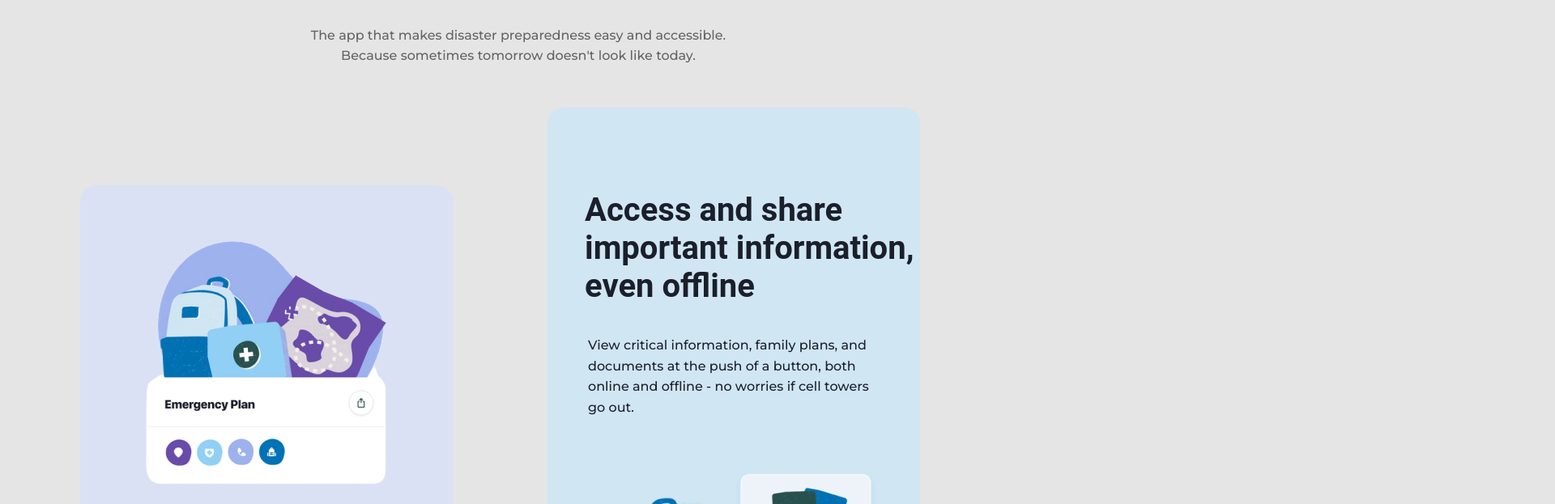
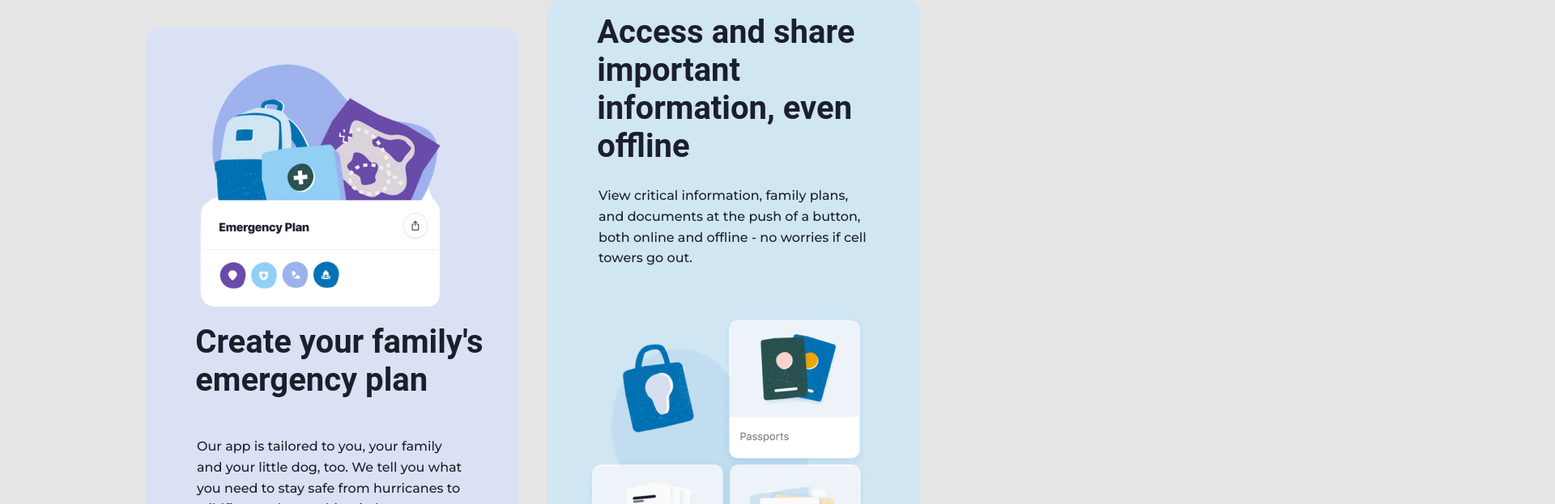
Before and after one commit to Jennetiero/harbor-app, a Next.js app: page / in a window 1280 px wide. Shown: the part 1933-2556 px from the top of the page at 81% size, 1920 px wide, since content can reach past the window. Built offline with nearby package versions, Linux system fonts and the light colour scheme.

Commit message:
removed all positions from CSS

```diff
--- a/components/aboutPage.js
+++ b/components/aboutPage.js
@@ -35,43 +35,45 @@ export default function AboutPage({ children, home }) {
                     <br />
                     Because sometimes tomorrow doesn't look like today.
                 </h4>
+                <div className={styles.boxes}>
                     <div className={styles.boxOne}>
-                    <div className={styles.img}>
                         <Image
                             priority
                             src="/images/imageBox.jpg"
+                            className={styles.img}
                             width={360}
                             height={321}
                         />
-                    </div>
                         <h2 className={styles.textBox}>
                             Create your family's emergency plan
                         </h2>
                         <h4 className={styles.boxQuote}>
-                        Our app is tailored to you, your family and your little
-                        dog, too. We tell you what you need to stay safe from
-                        hurricanes to wildfires and everything in between.
+                            Our app is tailored to you, your family and your
+                            little dog, too. We tell you what you need to stay
+                            safe from hurricanes to wildfires and everything in
+                            between.
                         </h4>
                     </div>
+                    {/* 2ND BOX */}
                     <div className={styles.boxTwo}>
-                    <div className={styles.blueImg}>
+                        <h2 className={styles.blueText}>
+                            Access and share important information, even offline
+                        </h2>
+                        <br />
+                        <h4 className={styles.blueQuote}>
+                            View critical information, family plans, and
+                            documents at the push of a button, both online and
+                            offline - no worries if cell towers go out.
+                        </h4>
                         <Image
                             priority
                             src="/images/Rectangle.jpg"
+                            className={styles.blueImg}
                             width={360}
                             height={391}
                         />
                     </div>
-                    <h2 className={styles.blueText}>
-                        Access and share important information, even offline
-                    </h2>
-                    <h4 className={styles.blueQuote}>
-                        View critical information, family plans, and documents
-                        at the push of a button, both online and offline - no
-                        worries if cell towers go out.
-                    </h4>
-                </div>
-
+                    {/* 3RD BOX */}
                     <div className={styles.boxThree}>
                         <Image
                             priority
@@ -84,30 +86,34 @@ export default function AboutPage({ children, home }) {
                         <h2 className={styles.textBox}>
                             Know exactly what to do when an emergency strikes
                         </h2>
+                        <br />
                         <h4 className={styles.boxQuote}>
-                        When disasters happen, harbor automatically activates
-                        your readiness plan and sends you personalized,
-                        on-demand info when it matters the most.
+                            When disasters happen, harbor automatically
+                            activates your readiness plan and sends you
+                            personalized, on-demand info when it matters the
+                            most.
                         </h4>
                     </div>
                     {/* 4TH BOX */}
                     <div className={styles.boxFour}>
-                    <div className={styles.blueImg}>
+                        <h2 className={styles.blueText}>
+                            Get peace-of-mind with automatic risk assessments
+                        </h2>
+                        <h4 className={styles.blueQuote}>
+                            We use data from NOAA, FEMA, and USGS to pinpoint
+                            what your household is at risk for. No more
+                            guessing.
+                        </h4>
                         <Image
                             priority
                             src="/images/yellowBox.jpg"
+                            className={styles.blueImg}
                             width={360}
                             height={346}
                         />
                     </div>
-                    <h2 className={styles.blueText}>
-                        Get peace-of-mind with automatic risk assessments
-                    </h2>
-                    <h4 className={styles.blueQuote}>
-                        We use data from NOAA, FEMA, and USGS to pinpoint what
-                        your household is at risk for. No more guessing.
-                    </h4>
                 </div>
+
                 <h1 className={styles.headQuote}>
                     Reimagining readiness for life's uncertain moments.
                 </h1>
@@ -116,6 +122,11 @@ export default function AboutPage({ children, home }) {
                     accessible.{" "}
                 </h4>
                 <div className={styles.reviewBox}>
+
+                    <h4 className={styles.textReview}>
+                        It's beautiful, easy to use, and is genuinely growing my
+                        confidence for crisis preparation.
+                    </h4>
                     <div className={styles.starsImg}>
                         <Image
                             priority
@@ -124,15 +135,8 @@ export default function AboutPage({ children, home }) {
                             height={23}
                         />
                     </div>
-                    <h4 className={styles.textReview}>
-                        It's beautiful, easy to use, and is genuinely growing my
-                        confidence for crisis preparation.
-                    </h4>
-                    <h4 className={styles.textReview}>
-                        iOS Beta Tester
-                    </h4>
+                    <h4 className={styles.textReview}>iOS Beta Tester</h4>
                 </div>
-
             </main>
         </>
     );
--- a/components/aboutPage.module.css
+++ b/components/aboutPage.module.css
@@ -1,12 +1,22 @@
 @import url("https://fonts.googleapis.com/css2?family=Montserrat:wght@500&display=swap");
 @import url("https://fonts.googleapis.com/css2?family=DM+Serif+Display&family=Montserrat:wght@500&display=swap");
 
+.wrapper {
+    display: grid;
+    height: fit-content;
+    justify-content: center;
+    flex-direction: column;
+    align-items: center;
+    grid-gap: 0px 0px;
+    /* grid-template-rows: 2fr 2fr; */
+    /* grid-template-columns: 1fr 1fr; */
+}
+
 .headQuote {
-    position: relative;
     width: 641px;
     height: 112px;
     left: calc(50% - 641px / 2 + 0.5px);
-    top: 25%;
+    top: -5.89px;
     font-family: "DM Serif Display", serif;
     font-style: normal;
     font-weight: 400;
@@ -16,18 +26,7 @@
     color: #28514f;
 }
 
-.wrapper {
-    display: grid;
-    height: fit-content;
-    justify-content: center;
-    flex-direction: column;
-    align-items: center;
-    /* grid-template-rows: 50%; */
-
-}
-
 .quote {
-    position: relative;
     font-family: "Montserrat", sans-serif;
     font-weight: 500;
     font-size: 16px;
@@ -46,6 +45,7 @@
     font-family: "Montserrat", sans-serif;
     font-size: 16px;
     border: none;
+    cursor: pointer;
 }
 
 .appStore:hover {
@@ -63,6 +63,7 @@
     font-family: "Montserrat", sans-serif;
     font-size: 16px;
     border: none;
+    cursor: pointer;
 }
 
 .playMarket:hover {
@@ -70,7 +71,6 @@
 }
 
 .profile {
-    position: relative;
     justify-content: space-around;
     align-items: center;
     left: -0.19px;
@@ -83,7 +83,6 @@
 }
 
 .line {
-    position: relative;
     width: 157px;
     height: 3px;
     left: 4%;
@@ -92,40 +91,14 @@
     border-radius: 40px;
 }
 
-.headQuote {
-    position: relative;
-    width: 641px;
-    height: 112px;
-    left: calc(50% - 641px / 2 + 0.5px);
-    top: -5.89px;
-    padding: 0;
-    font-family: "DM Serif Display", serif;
-    font-style: normal;
-    font-weight: 400;
-    font-size: 48px;
-    line-height: 56px;
-    text-align: center;
-    color: #28514f;
-}
-
-.quote {
-    font-family: "Montserrat", sans-serif;
-    font-weight: 500;
-    font-size: 16px;
-    color: #626464;
-    text-align: center;
+.boxes {
+    display: grid;
+    padding: 3rem 0;
+    grid-template-rows: 1fr 1fr;
+    grid-template-rows: 1fr 1fr;
 }
 
 
-.boxOne {
-    position: relative;
-    width: 460px;
-    height: 768px;
-    right: 25%;
-    top: 7rem;
-    background: #dae1f4;
-    border-radius: 20px;
-}
 
 .img {
     position: absolute;
@@ -135,7 +108,6 @@
 }
 
 .textBox {
-    position: absolute;
     height: 95px;
     left: 10%;
     right: 0.83%;
@@ -146,112 +118,128 @@
     font-weight: bold;
     font-size: 40px;
     line-height: 47px;
+    margin-left: 1.4rem;
+    margin-bottom: 1rem;
 }
 
 .boxQuote {
-    position: absolute;
     font-family: "Montserrat", sans-serif;
     font-weight: 500;
     font-size: 16px;
     color: #1b1f2b;
     text-align: start;
-    top: 80%;
-    padding: 0 50px;
+    top: 90%;
+    padding: 1.5rem 1.5rem 0;
+    margin-bottom: 2rem;
+}
+
+.boxOne {
+    padding: 2rem;
+    margin: 2rem;
+    width: 460px;
+    height: 768px;
+    top: 6rem;
+    background: #dae1f4;
+    border-radius: 20px;
+    grid-column-start: 1;
+    grid-row-start: 1;
+    grid-row-end: 4;
 }
 
 .boxTwo {
-    position: relative;
-    float: left;
+    padding: 1rem 2rem 1rem;
+    margin-bottom: 2rem;
     width: 460px;
-    height: 866px;
+    height: 800px;
+    left: 55%;
+    bottom: 41rem;
+    background: #d0e6f3;
+    border-radius: 20px;
+    grid-column-start: 3;
+    grid-row-start: 1;
+    grid-row-end: 3;
+}
+
+.boxThree {
+    padding: 3rem;
+    margin: 0;
+    width: 460px;
+    height: 832px;
+    margin-left: 2rem;
+    right: 25%;
+    background: #e0f0e6;
+    border-radius: 20px;
+    grid-column-start: 1;
+    grid-row-start: 3;
+    grid-row-end: 4;
+}
+
+.boxFour {
+    padding: 4rem 2rem;
+    width: 460px;
+    height: 771px;
     left: 55%;
     right: 15%;
-    bottom: 41rem;
-    background: #D0E6F3;
+    bottom: 81rem;
+    background: #f4f0e9;
     border-radius: 20px;
+    grid-column-start: 3;
+    grid-row-start: 3;
+    grid-row-end: 3;
 }
 
-@media (max-width: 900px){
-  .boxTwo {
-    display: none;
-
-  }
-  .boxFour {
-      display: none;
-      position: fixed;
+@media (max-width: 900px) {
+    .boxes {
+        display: grid;
     }
 }
 
 .blueImg {
-    position: absolute;
     left: 10.87%;
     right: 10.87%;
-    top: calc(50% - 391px/2 + 187.5px);
+    top: calc(50% - 391px / 2 + 187.5px);
 }
 
 .blueText {
-    position: absolute;
     height: 95px;
     left: 10%;
     right: 0.83%;
-    top:8%;
     color: #1b1f2b;
     font-family: "Roboto";
     font-style: normal;
     font-weight: bold;
     font-size: 40px;
     line-height: 47px;
+    margin-left: 1.4rem;
+    margin-bottom: 2rem;
+
 }
 
 .blueQuote {
-    position: absolute;
     font-family: "Montserrat", sans-serif;
     font-weight: 500;
     font-size: 16px;
     color: #1b1f2b;
     text-align: start;
-    top: 30%;
-    padding: 0 50px;
-  }
-
-  .boxThree {
-    position: relative;
-    width: 460px;
-    height: 832px;
-    right: 25%;
-    bottom: 35rem;
-    background: #E0F0E6;
-    border-radius: 20px;
-  }
-
-  .boxFour {
-    position: relative;
-    float: left;
-    width: 460px;
-    height: 771px;
-    left: 55%;
-    right: 15%;
-    bottom: 81rem;
-    background: #F4F0E9;
-    border-radius: 20px;
+    padding: 1.5rem 1.5rem 0;
+    margin-bottom: 2rem;
+    margin-top: 1.5rem;
 }
 
 .reviewBox {
-    position: relative;
+    padding: 1rem;
     width: 294px;
     height: 230px;
     left: 0%;
     right: 0%;
     top: 0px;
-
-    background: #FFFFFF;
+    background: #ffffff;
     border: 1px solid rgba(0, 0, 0, 0.1);
     box-sizing: border-box;
     border-radius: 20px;
 }
 
 .textReview {
-    position: relative;
     height: 60px;
     left: 5%;
     top: 28px;
@@ -260,12 +248,11 @@
     font-weight: normal;
     font-size: 16px;
     line-height: 20px;
-    color: #1B1F2B;
+    color: #1b1f2b;
     text-align: start;
 }
 
 .starsImg {
-      position: relative;
     height: 23px;
     left: 10.54%;
     right: 44.9%;
--- a/components/navbar.js
+++ b/components/navbar.js
@@ -15,7 +15,7 @@ export default function Navbar({ children, home }) {
                         <nav className={styles.headerMenu}>
                             <ul className={styles.headerList}>
                                 <li className={styles.navItem}>
-                                    <a href="#" className={styles.navLink}>
+                                    <a href="#" to="/contactsPage" className={styles.navLink}>
                                         Home
                                     </a>
                                 </li>
@@ -26,7 +26,7 @@ export default function Navbar({ children, home }) {
                                 </li>
                                 <li className={styles.navItem}>
                                     <a href="#" className={styles.navLink}>
-                                        For Work
+                                        Risks
                                     </a>
                                 </li>
                                 <li className={styles.navItem}>
--- a/styles/global.css
+++ b/styles/global.css
@@ -1,20 +1,25 @@
 html,
 body {
-  background-color: #E5E5E5;
-
-  font-family: -apple-system, BlinkMacSystemFont, Segoe UI, Roboto, Oxygen, Ubuntu,
-    Cantarell, Fira Sans, Droid Sans, Helvetica Neue, sans-serif;
+    background-color: #e5e5e5;
+display: grid;
+justify-items: center;
+justify-content: center;
+width: 100%;
+    font-family: -apple-system, BlinkMacSystemFont, Segoe UI, Roboto, Oxygen,
+        Ubuntu, Cantarell, Fira Sans, Droid Sans, Helvetica Neue, sans-serif;
     line-height: 1.6;
     font-size: 18px;
     margin: 0;
     padding: 5rem 0 0 0;
+    box-sizing: border-box
 }
 
 * {
-  /* margin:0;
-    padding:0; */
+    padding: 0;
+    margin: 0;
     box-sizing: border-box;
 }
+
 
 a {
     color: #0070f3;
```
Also changed, not shown: components/contactsPage.js (+36 -3 lines), components/contactsPage.module.css (+116 -0 lines), 1 other file (tests, documents, lock files or other folders). Lines whose indentation alone changed are shown as unchanged.
